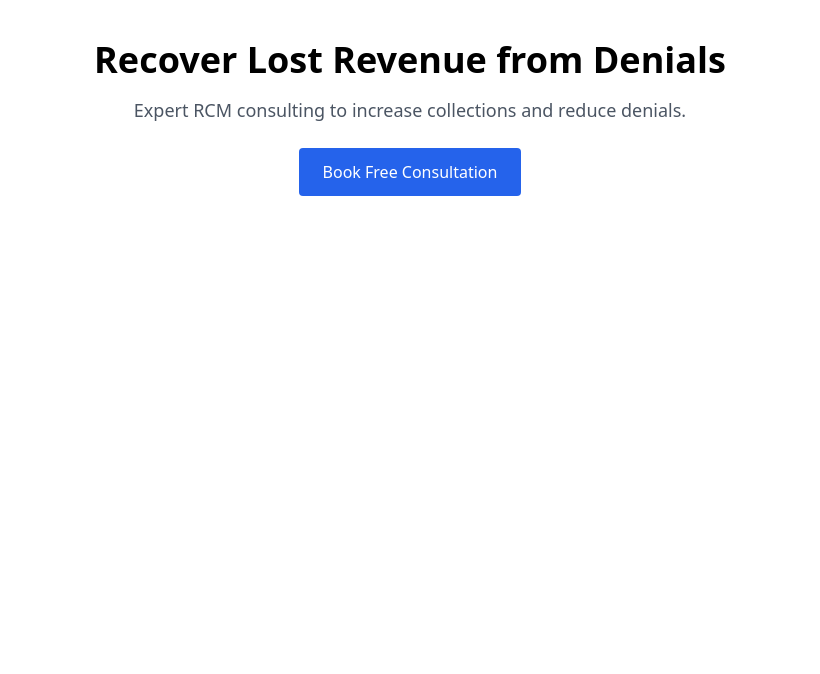
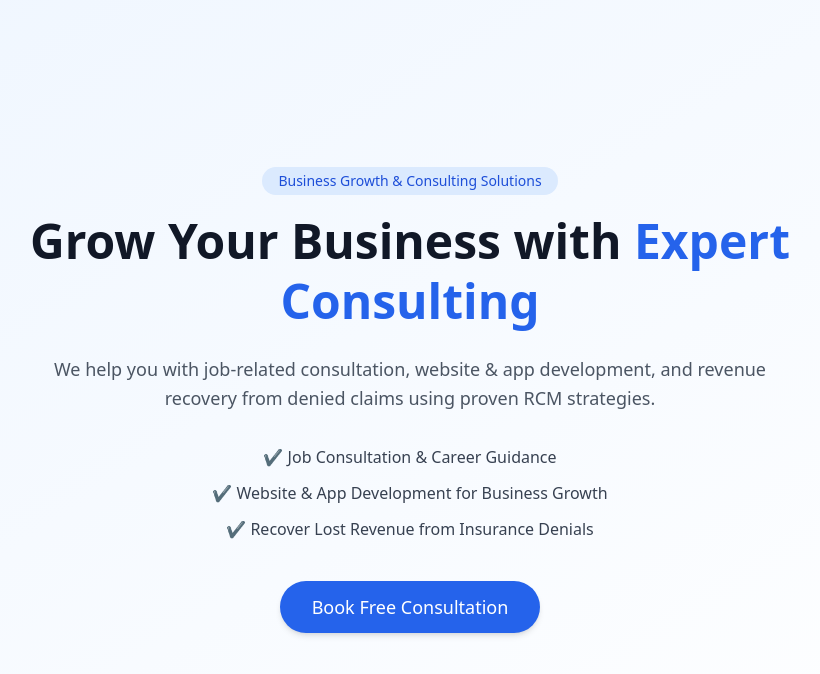
Before and after one commit to rchand7/Booking-Appointment-, a React (Create React App) app in the folder frontend/: page / in a window 1280 px wide. Shown: the top 674 px of the page, without its empty margins (230-1050 px from the left). Built offline with nearby package versions, Linux system fonts and the light colour scheme.

Commit message:
Update Landing.js

```diff
--- a/frontend/src/pages/Landing.js
+++ b/frontend/src/pages/Landing.js
@@ -1,19 +1,42 @@
 export default function Landing() {
   return (
-    <div className="text-center p-10">
-      <h1 className="text-4xl font-bold">
-        Recover Lost Revenue from Denials
+    <div className="min-h-screen flex items-center justify-center bg-gradient-to-br from-blue-50 to-white px-6">
+      <div className="max-w-3xl text-center">
+
+        {/* Badge */}
+        <p className="inline-block bg-blue-100 text-blue-700 px-4 py-1 rounded-full text-sm font-medium mb-4">
+          Business Growth & Consulting Solutions
+        </p>
+
+        {/* Main Heading */}
+        <h1 className="text-5xl font-bold text-gray-900 leading-tight">
+          Grow Your Business with
+          <span className="text-blue-600"> Expert Consulting</span>
         </h1>
 
-      <p className="mt-4 text-lg text-gray-600">
-        Expert RCM consulting to increase collections and reduce denials.
+        {/* Sub text */}
+        <p className="mt-6 text-lg text-gray-600 leading-relaxed">
+          We help you with job-related consultation, website & app development,
+          and revenue recovery from denied claims using proven RCM strategies.
         </p>
 
+        {/* Feature points */}
+        <div className="mt-8 grid gap-3 text-gray-700 text-base">
+          <p>✔ Job Consultation & Career Guidance</p>
+          <p>✔ Website & App Development for Business Growth</p>
+          <p>✔ Recover Lost Revenue from Insurance Denials</p>
+        </div>
+
+        {/* CTA Button */}
+        <div className="mt-10">
           <a href="/booking">
-        <button className="bg-blue-600 text-white px-6 py-3 mt-6 rounded hover:bg-blue-700">
+            <button className="bg-blue-600 text-white px-8 py-3 rounded-full text-lg shadow-md hover:bg-blue-700 hover:scale-105 transition">
               Book Free Consultation
             </button>
           </a>
         </div>
+
+      </div>
+    </div>
   );
 }
```
Lines whose indentation alone changed are shown as unchanged.
